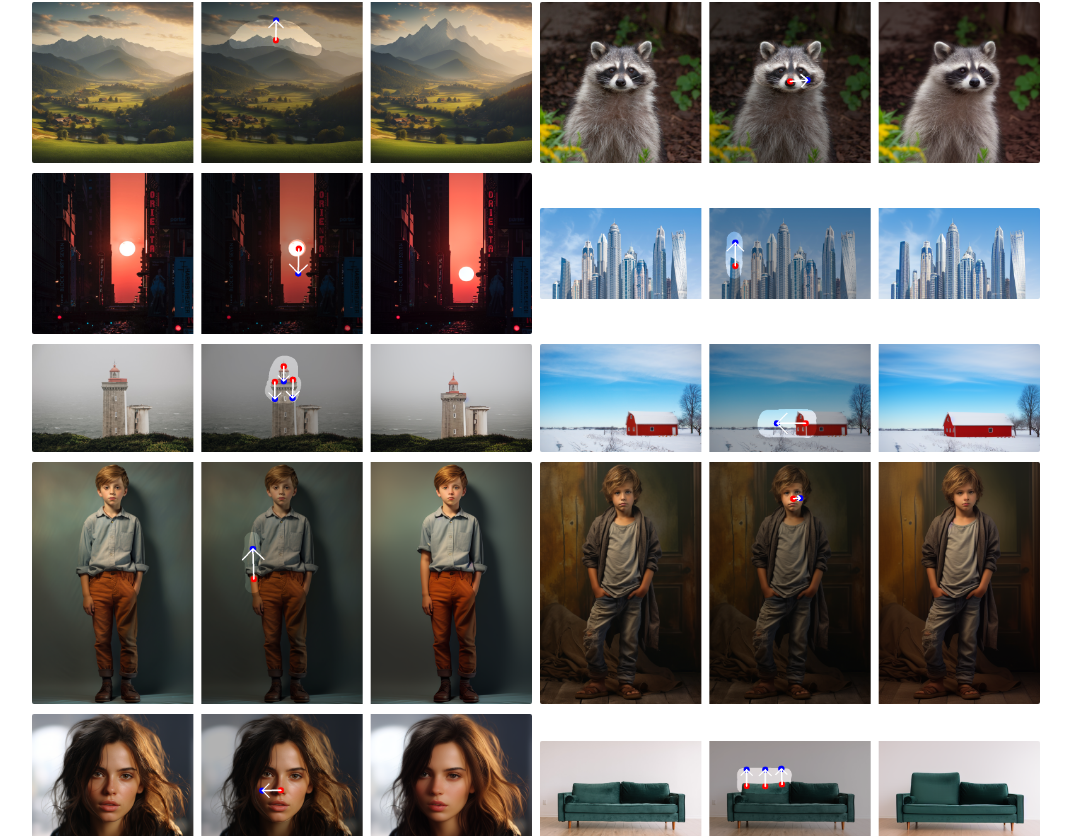
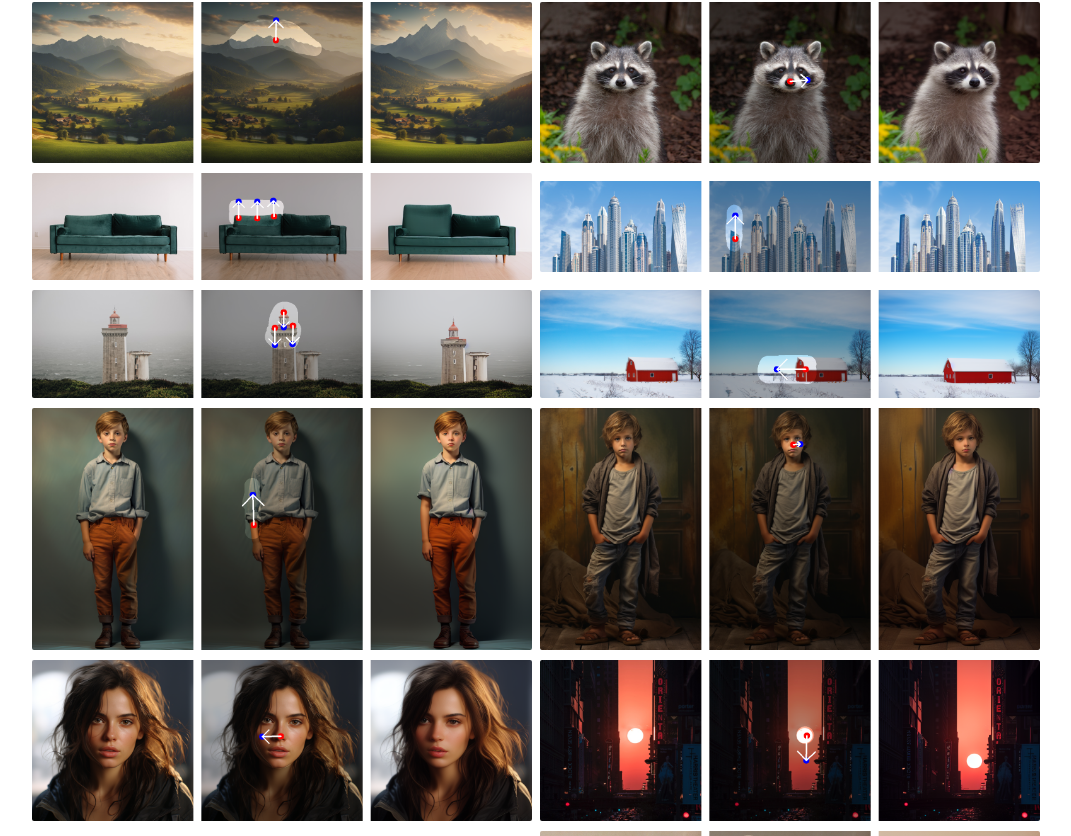
Before and after one commit to fastdrag-site/fastdrag-site.github.io, a Vue app: page / in a window 1280 px wide. Shown: the part 1564-2400 px from the top of the page, without its empty margins (104-1175 px from the left). Built offline with nearby package versions, Linux system fonts and the light colour scheme.

Commit message:
Fix:2024/05/28 10:10

```diff
--- a/src/components/image-example.vue
+++ b/src/components/image-example.vue
@@ -3,48 +3,95 @@
     <div class="image-grid">
       <a-space direction="vertical" align="center">
         <a-space justify="center" :gutter="20">
-            <a-image src="image/2024-03-05-2108-09.png" width="500" />
-            <a-image src="image/2024-03-05-2314-35.png" width="500" />
+          <a-image :src="imageSrc[0]" :width="imageWidth" />
+          <a-image :src="imageSrc[1]" :width="imageWidth" />
         </a-space>
         <a-space justify="center" :gutter="20">
-            <a-image src="image/2024-03-05-2324-54.png" width="500" />
-            <a-image src="image/2024-05-06-0857-43.png" width="500" />
+          <a-image :src="imageSrc[2]" :width="imageWidth" />
+          <a-image :src="imageSrc[3]" :width="imageWidth" />
         </a-space>
         <a-space justify="center" :gutter="20">
-            <a-image src="image/2024-05-06-0906-56.png" width="500" />
-            <a-image src="image/2024-05-06-0912-46.png" width="500" />
+          <a-image :src="imageSrc[4]" :width="imageWidth" />
+          <a-image :src="imageSrc[5]" :width="imageWidth" />
         </a-space>
         <a-space justify="center" :gutter="20">
-            <a-image src="image/2024-05-06-0947-04.png" width="500" />
-            <a-image src="image/2024-05-06-0953-23.png" width="500" />
+          <a-image :src="imageSrc[6]" :width="imageWidth" />
+          <a-image :src="imageSrc[7]" :width="imageWidth" />
         </a-space>
         <a-space justify="center" :gutter="20">
-            <a-image src="image/2024-05-06-0957-56.png" width="500" />
-            <a-image src="image/2024-05-06-1002-09.png" width="500" />
+          <a-image :src="imageSrc[8]" :width="imageWidth" />
+          <a-image :src="imageSrc[9]" :width="imageWidth" />
         </a-space>
         <a-space justify="center" :gutter="20">
-            <a-image src="image/2024-05-06-1007-20.png" width="500" />
-            <a-image src="image/2024-05-06-1010-37.png" width="500" />
+          <a-image :src="imageSrc[10]" :width="imageWidth" />
+          <a-image :src="imageSrc[11]" :width="imageWidth" />
         </a-space>
         <a-space justify="center" :gutter="20">
-            <a-image src="image/2024-05-06-1015-30.png" width="500" />
-            <a-image src="image/2024-05-06-1025-11.png" width="500" />
+          <a-image :src="imageSrc[12]" :width="imageWidth" />
+          <a-image :src="imageSrc[13]" :width="imageWidth" />
         </a-space>
         <a-space justify="center" :gutter="20">
-            <a-image src="image/2024-05-06-1030-22.png" width="500" />
-            <a-image src="image/2024-05-06-1037-08.png" width="500" />
+          <a-image :src="imageSrc[14]" :width="imageWidth" />
+          <a-image :src="imageSrc[15]" :width="imageWidth" />
         </a-space>
         <a-space justify="center" :gutter="20">
-            <a-image src="image/2024-05-06-1045-09.png" width="500" />
-            <a-image src="image/2024-05-08-1136-11.png" width="500" />
+          <a-image :src="imageSrc[16]" :width="imageWidth" />
+          <a-image :src="imageSrc[17]" :width="imageWidth" />
         </a-space>
       </a-space>
     </div>
   </template>
 
+  <script lang="ts">
+  import { defineComponent } from 'vue';
+
+  export default defineComponent({
+    data() {
+      return {
+        imageSrc: [
+          "image/2024-03-05-2108-09.png",
+          "image/2024-03-05-2314-35.png",
+          "image/2024-03-05-2324-54.png",
+          "image/2024-05-06-0857-43.png",
+          "image/2024-05-06-1010-37.png",
+          "image/2024-05-06-0912-46.png",
+          "image/2024-05-06-0947-04.png",
+          "image/2024-05-06-0953-23.png",
+          "image/2024-05-06-0957-56.png",
+          "image/2024-05-06-1002-09.png",
+          "image/2024-05-06-1007-20.png",
+          "image/2024-05-06-0906-56.png",
+          "image/2024-05-06-1015-30.png",
+          "image/2024-05-06-1025-11.png",
+          "image/2024-05-06-1030-22.png",
+          "image/2024-05-06-1037-08.png",
+          "image/2024-05-06-1045-09.png",
+          "image/2024-05-08-1136-11.png",
+        ],
+      };
+    },
+    computed: {
+      imageWidth(): number {
+        return window.innerWidth <= 768 ? 200 : 500;
+      },
+    },
+    mounted() {
+      window.addEventListener("resize", this.updateWidth);
+    },
+    beforeUnmount() {
+      window.removeEventListener("resize", this.updateWidth);
+    },
+    methods: {
+      updateWidth(): void {
+        this.$forceUpdate();
+      },
+    },
+  });
+  </script>
+
   <style scoped>
   .title {
-    align-items: "center";
+    align-items: center;
   }
   .image-grid {
     display: flex;
@@ -52,5 +99,4 @@
     align-items: center;
     justify-content: center;
   }
-/* 如果需要调整间距，可以在a-space的gutter属性中设置，这里已通过Vue绑定动态设置 */
   </style>
```
Also changed, not shown: 6 other files (tests, documents, lock files or other folders). Lines whose indentation alone changed are shown as unchanged.
